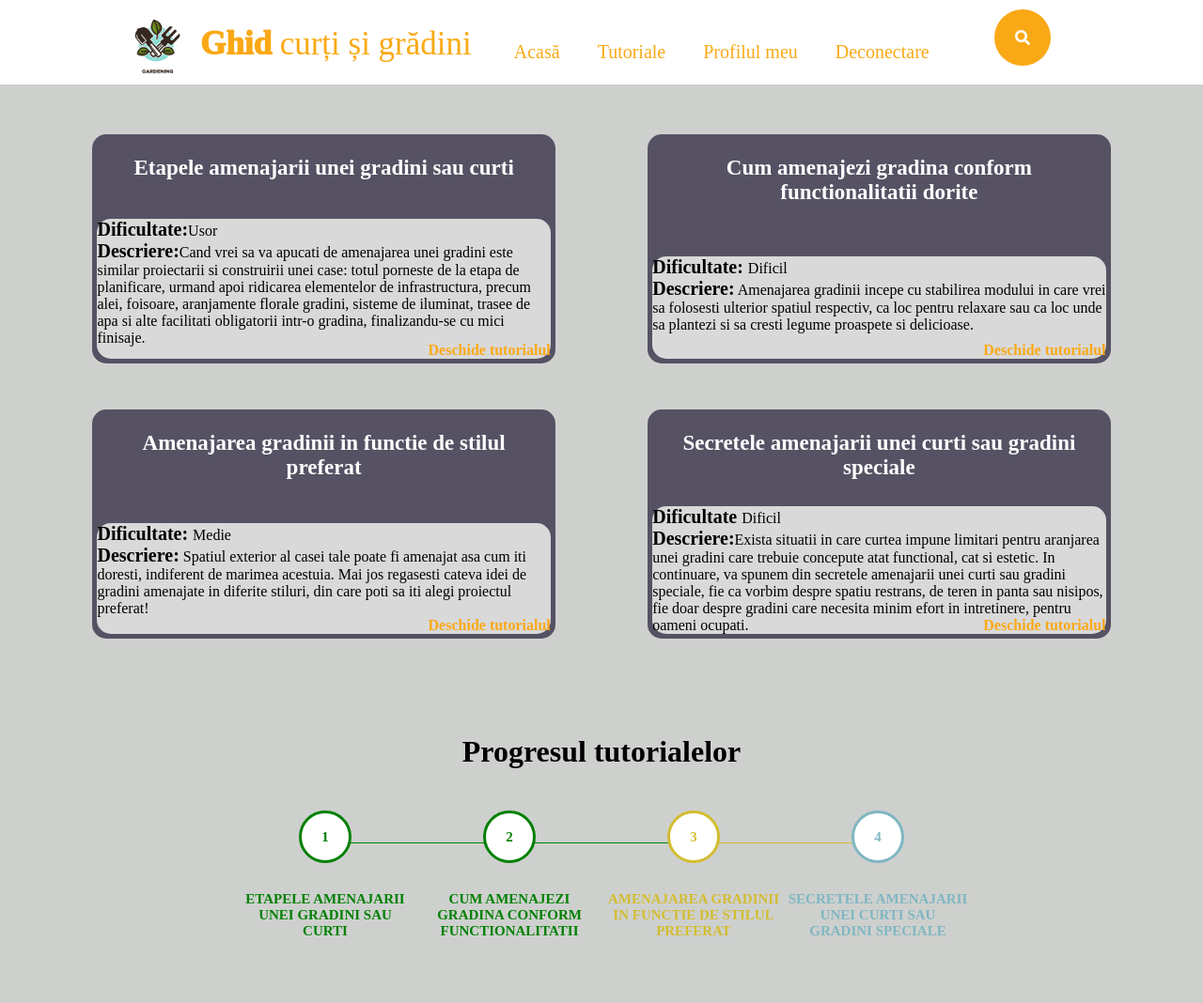
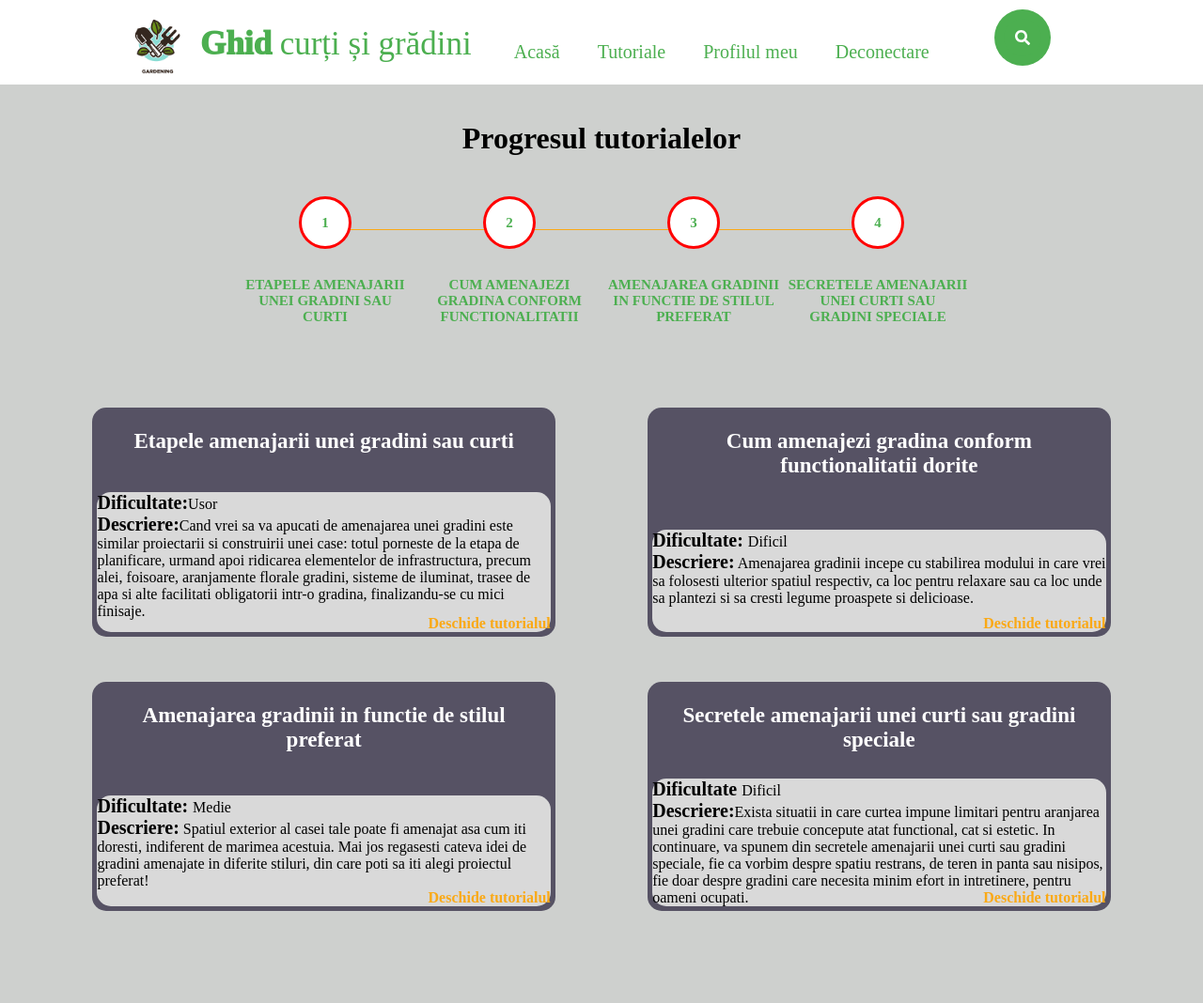
Before and after one commit to cristearares24/tw2020, a PHP site: page /tutoriale.html in a window 1280 px wide. Shown: the whole page at 94% size. Run offline with PHP 8.4, Linux system fonts and the light colour scheme; some libraries are stand-ins or nearby versions.

Commit message:
Add files via upload

```diff
--- /dev/null
+++ b/functii.js
@@ -0,0 +1,35 @@
+var allRead = false;
+var inProgress = false;
+
+function myFunction(elem)
+{
+    document.getElementById(elem.id).style.background = "green";
+}
+
+function startQuiz(){
+    var allButtons = document.getElementsByClassName("btn");
+    var i;
+    for(i = 0; i < allButtons.length; i++)
+    {
+        if(allButtons[i].style.background != 'green')
+        {
+            alert('Trebuie sa cititi toti pasii inainte de a incepe quiz-ul');
+            return;
+        }
+        inProgress = true;
+    }
+    allRead = true;
+    window.location.href = "quiz1.html";
+}
+
+//function checkProgress(elem){
+   // alert(allRead);
+    //if(allRead)
+    //{
+       // document.getElementById(elem.id).style.background = 'green';
+    //}
+    //else if(inProgress)
+    //{
+     //   document.getElementById(elem.id).style.background = 'yellow';
+    //}
+//}
--- a/quiz1.html
+++ b/quiz1.html
@@ -44,8 +44,8 @@
             <h1>Etapele amenajarii unei gradini sau curti</h1>
    			<br/>
   			<div id="quiz"></div>
-    		<div class="button" id="next"><a href="#">Next</a></div>
-    		<div class="button" id="prev"><a href="#">Prev</a></div>
+    		<div class="button" id="next"><a href="#">Inainte</a></div>
+    		<div class="button" id="prev"><a href="#">Inapoi</a></div>
     	</div>
         <script src="https://code.jquery.com/jquery-3.4.0.min.js"></script>
 		<script src="quiz1.js"></script>
--- a/tutoriale.css
+++ b/tutoriale.css
@@ -29,7 +29,7 @@
 
 .logo_container h1{
   max-width: 100%;
-  color: #FAA916;
+  color: #4CAF50;
   height: 100%;
   display: table-cell;
   vertical-align: middle;
@@ -70,7 +70,7 @@
   display :table-cell;
   vertical-align: middle;
   height: 90px;
-  color:#FAA916;
+  color:#4CAF50;
   font-family: 'Montserrat';
   font-size: 20px;
 }
@@ -81,7 +81,7 @@
   top: 5%;
   left:85%;
   transform: translate(-50%,-50%);
-  background: #FAA916;
+  background: #4CAF50;
   height: 40px;
   border-radius: 40px;
   padding:10px;
@@ -92,7 +92,7 @@
   padding: 0 6px;
 }
 .search-box:hover > .search-btn{
-  background: white;
+  background: #4CAF50;
 }
 
 .search-btn{
@@ -102,7 +102,7 @@
   width: 40px;
   height: 40px;
   border-radius: 50%;
-  background: #FAA916;
+  background: #4CAF50;
   display: flex;
   justify-content: center;
   align-items: center;
@@ -236,7 +236,7 @@ body{
 
 .container {
   width: 100%;
-  margin-bottom: 30px;
+  margin-top: 30px;
 }
 h1{
 	text-align: center;
@@ -245,7 +245,7 @@ h1{
 .progressbar {
   counter-reset: step;
   text-align: center;
-  margin-bottom: 30px;
+  margin-bottom: 0px;
 }
 .progressbar li {
   list-style: none;
@@ -253,7 +253,7 @@ h1{
   width: 15%;
   position: relative;
   text-align: center;
-  color: #7fb7c1;
+  color: #4CAF50;
   font-weight: bold;
   text-transform: uppercase;
   font-size: 15px;
@@ -266,7 +266,7 @@ h1{
   width: 50px;
   height: 50px;
   line-height : 50px;
-  border: 3px solid #7fb7c1;
+  border: 3px solid red;
   border-radius: 100%;
   display: block;
   text-align: center;
@@ -279,7 +279,7 @@ h1{
   position: absolute;
   width: 100%;
   height: 1px;
-  background-color: #7fb7c1;
+  background-color: #FAA916;
   top: 25%;
   left: -50%;
   z-index : -1;
@@ -287,27 +287,3 @@ h1{
 .progressbar li:first-child:after {
   content: none;
 }
-.progressbar li.active {
-  color: green;
-  font-weight: bold;
-  text-transform: uppercase;
-}
-
-.progressbar li.active:before {
-  border-color: green;
-}
-.progressbar li.active + li:after {
-  background-color: green;
-}
-.progressbar li.working
-{
-  color:#d3bd30;
-  font-weight: bold;
-  text-transform: uppercase;
-}
-.progressbar li.working:before {
-  border-color: #d3bd30;
-}
-.progressbar li.working + li:after {
-  background-color: #d3bd30;
-}
--- a/tutoriale.html
+++ b/tutoriale.html
@@ -41,6 +41,16 @@
     <body>
 
         <div class="content">
+          <div class="container">
+            <h1>Progresul tutorialelor</h1>
+              <ul class="progressbar" id="progress">
+                <li onload="checkProgress(this)">Etapele amenajarii unei gradini sau curti</li>
+                <li onload="checkProgress(this)">Cum amenajezi gradina conform functionalitatii</li>
+                <li>Amenajarea gradinii in functie de stilul preferat</li>
+                <li>Secretele amenajarii unei curti sau gradini speciale  </li>
+              </ul>
+            <script src="functii.js"></script>
+        </div>
               <div class="grid-container">
               <div class="t1 tutorial">
                 <div class="Nume">
@@ -96,15 +106,7 @@
               </div>
             </div>
 
-            <div class="container">
-              <h1>Progresul tutorialelor</h1>
-                <ul class="progressbar">
-                   <li class="active">Etapele amenajarii unei gradini sau curti</li>
-                  <li class="active">Cum amenajezi gradina conform functionalitatii</li>
-                  <li class="working">Amenajarea gradinii in functie de stilul preferat</li>
-                  <li>Secretele amenajarii unei curti sau gradini speciale  </li>
-                </ul>
-          </div>
+
         </div>
 
     </body>
```
Also changed, not shown: homeStyle.css (+6 -6 lines), myProfile.css (+5 -5 lines), quiz1.css (+5 -5 lines), tutorial1.css (+20 -5 lines), tutorial1.html (+18 -3 lines), tutorial2.html (+13 -4 lines), tutorial3.html (+19 -6 lines), tutorial4.html (+16 -6 lines).
